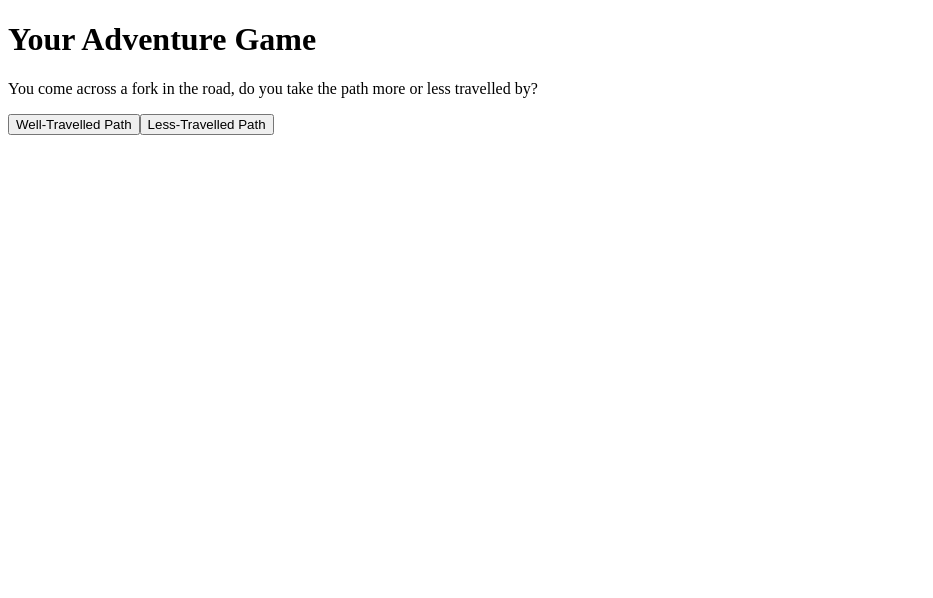
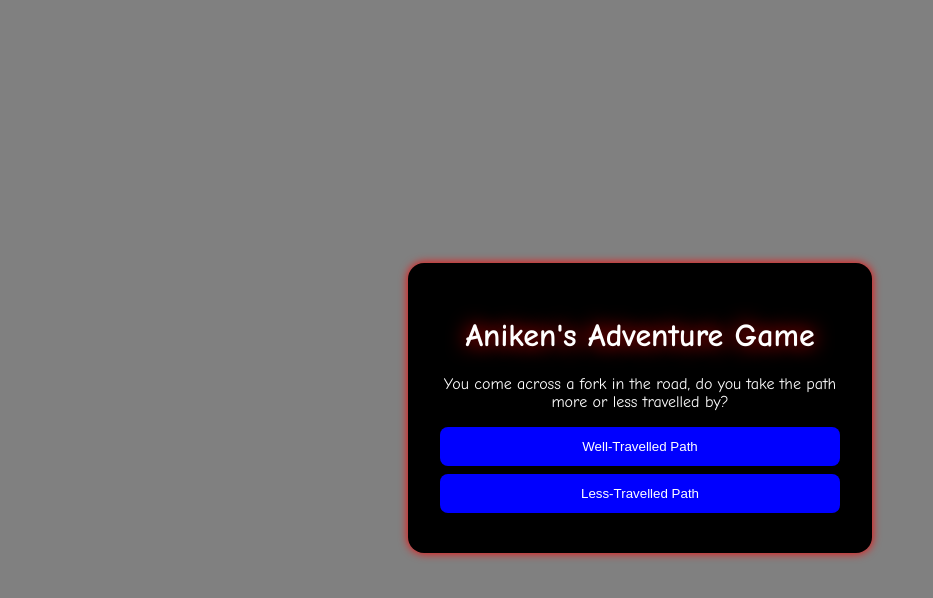
Before and after one commit to anikenskywalker99/fed-assignment-3, a plain HTML site: page index.html in a window 1280 px wide. Shown: the whole page, without its empty margins (0-933 px from the left). Drawn offline with Linux system fonts and the light colour scheme.

Commit message:
Added CSS Styling.

```diff
--- a/index.html
+++ b/index.html
@@ -8,7 +8,7 @@
     </head>
     <body>
         <div id="game-container">
-            <h1>Your Adventure Game</h1>
+            <h1>Aniken's Adventure Game</h1>
             <div id="question-container">
                 <p id="question">Your adventure begins now...</p>
             </div>
--- a/styles.css
+++ b/styles.css
@@ -0,0 +1,48 @@
+body {
+    display: flex;
+    font-family: 'Comic Sans MS', 'Times New Roman', 'Arial', sans-serif;
+    background-color: gray;
+    justify-content: center;
+    align-items: center;
+    height: 100vh;
+}
+
+    h1 {
+        text-shadow: 0 0 20px red;
+        max-width: 100%;
+    }
+
+    #game-container {
+        background: black;
+        color: white;
+        padding: 2rem;
+        border-radius: 1rem;
+        box-shadow: 0 0 10px red;
+        width: 400px;
+        text-align: center;
+        max-width: 100%;
+    }
+
+    #answers button {
+        display: block;
+        width: 100%;
+        margin: 0.5rem 0;
+        padding: 0.75rem;
+        border: none;
+        border-radius: 0.5rem;
+        background: blue;
+        color: white;
+        max-width: 100%;
+    }
+
+        #answers button:hover {
+            background: purple;
+            color: gray;
+        }
+
+@media only screen and (max-width: 256px) {
+    #game-container,
+    #answers {
+        overflow-wrap: break-word;
+    }
+}
```
